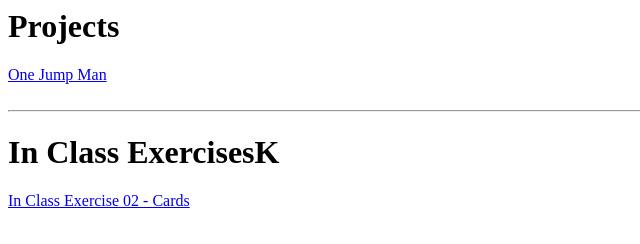
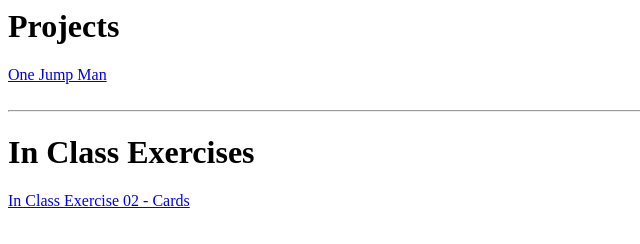
Before and after one commit to Justin-R-J-Logan/GDD403-W2023-ICE-LiveSite, a plain HTML site: page index.html in a window 1280 px wide. Shown: the full height of the page, 0-640 px from the left. Drawn offline with Linux system fonts and the light colour scheme.

Commit message:
Update index.html
Fixed a stray character

```diff
--- a/index.html
+++ b/index.html
@@ -1,5 +1,5 @@
 <h1> Projects </h1>
 <a href="OJM/index.html">One Jump Man</a> <br><br>
 <hr>
-<h1> In Class ExercisesK</h1>
+<h1> In Class Exercises</h1>
 <a href="ICE2/index.html">In Class Exercise 02 - Cards</a>
```
